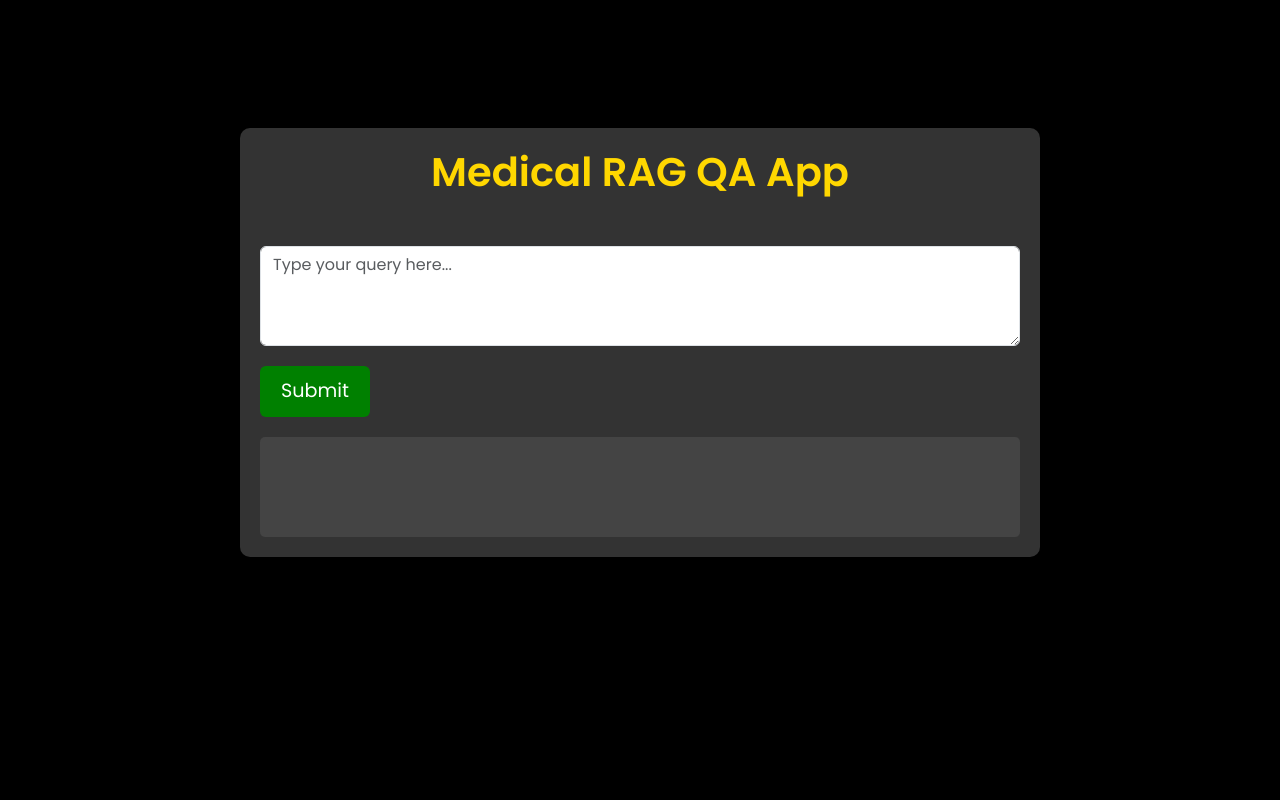
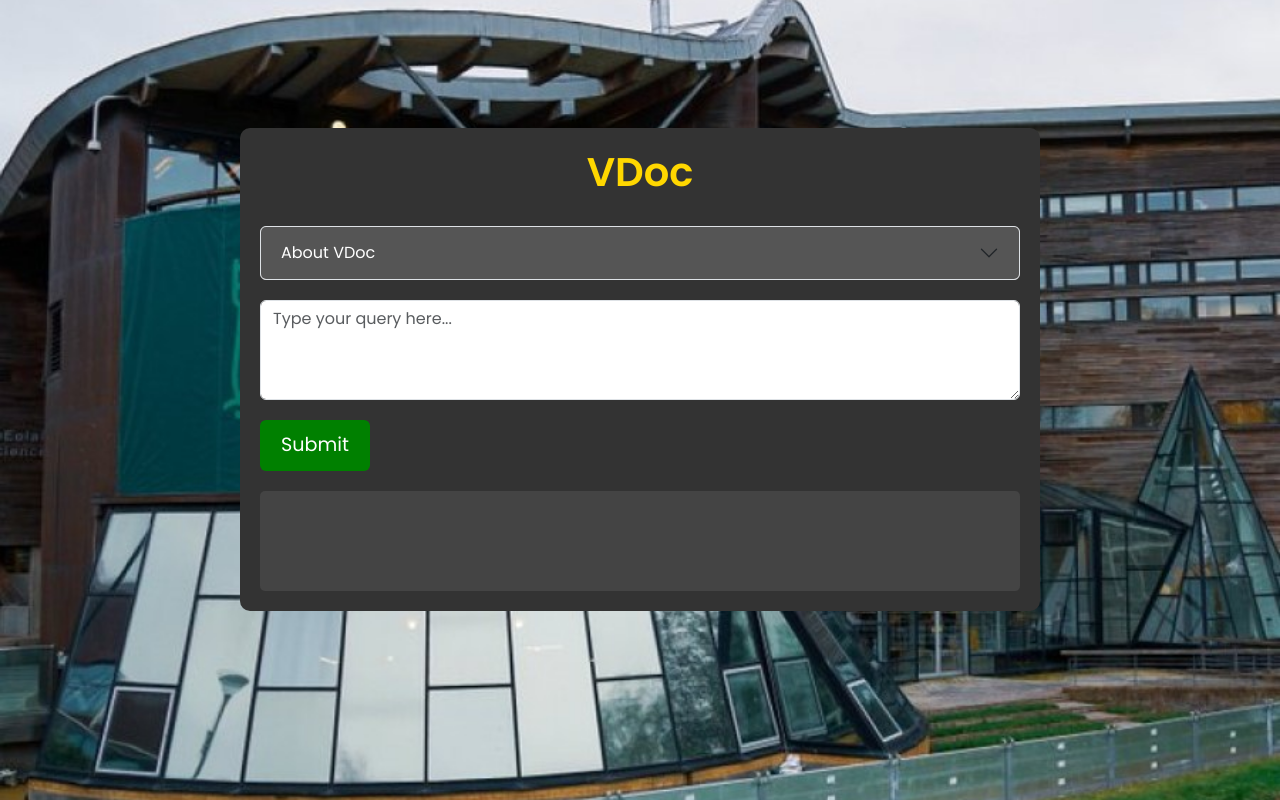
Before and after one commit to warlock-spell/meditron-rag, a FastAPI app: page / in a window 1280 px wide. Run offline with FastAPI, Linux system fonts and the light colour scheme.

Commit message:
release 1.0

```diff
--- /dev/null
+++ b/main.py
@@ -0,0 +1,84 @@
+from langchain import PromptTemplate
+from langchain.llms import CTransformers
+from langchain.chains import RetrievalQA
+from langchain.embeddings import SentenceTransformerEmbeddings
+from fastapi import FastAPI, Request, Form, Response
+from fastapi.responses import HTMLResponse
+from fastapi.templating import Jinja2Templates
+from fastapi.staticfiles import StaticFiles
+from fastapi.encoders import jsonable_encoder
+from qdrant_client import QdrantClient
+from langchain.vectorstores import Qdrant
+import os
+import json
+
+app = FastAPI()
+templates = Jinja2Templates(directory="templates")
+app.mount("/static", StaticFiles(directory="static"), name="static")
+
+local_llm = "mistral-7b-instruct-v0.2.Q5_K_M.gguf"
+
+config = {
+'max_new_tokens': 1024,
+'context_length': 2048,
+'repetition_penalty': 1.1,
+'temperature': 0.1,
+'top_k': 50,
+'top_p': 0.9,
+'stream': True,
+'threads': int(os.cpu_count() / 2)
+}
+
+llm = CTransformers(
+    model=local_llm,
+    model_type="llama",
+    lib="avx2",
+    **config
+)
+
+print("LLM Initialized....")
+
+prompt_template = """
+<s>[INST]
+Use the following pieces of information to answer the user's question.
+If you don't know the answer, just say that you don't know, don't try to make up an answer.
+
+Context: {context}
+Question: {question}
+
+Only return the helpful answer below and nothing else.
+Helpful answer:
+[/INST]
+"""
+
+embeddings = SentenceTransformerEmbeddings(model_name="NeuML/pubmedbert-base-embeddings")
+
+url = "http://localhost:6333"
+
+client = QdrantClient(
+    url=url, prefer_grpc=False
+)
+
+db = Qdrant(client=client, embeddings=embeddings, collection_name="vector_db")
+
+prompt = PromptTemplate(template=prompt_template, input_variables=['context', 'question'])
+
+retriever = db.as_retriever(search_kwargs={"k":1})
+
+@app.get("/", response_class=HTMLResponse)
+async def read_root(request: Request):
+    return templates.TemplateResponse("index.html", {"request": request})
+
+@app.post("/get_response")
+async def get_response(query: str = Form(...)):
+    chain_type_kwargs = {"prompt": prompt}
+    qa = RetrievalQA.from_chain_type(llm=llm, chain_type="stuff", retriever=retriever, return_source_documents=True, chain_type_kwargs=chain_type_kwargs, verbose=True)
+    response = qa(query)
+    print(response)
+    answer = response['result']
+    source_document = response['source_documents'][0].page_content
+    doc = response['source_documents'][0].metadata['source']
+    response_data = jsonable_encoder(json.dumps({"answer": answer, "source_document": source_document, "doc": doc}))
+
+    res = Response(response_data)
+    return res
--- a/rag.py
+++ /dev/null
@@ -1,81 +0,0 @@
-from langchain import PromptTemplate
-from langchain.llms import CTransformers
-from langchain.chains import RetrievalQA
-from langchain.embeddings import SentenceTransformerEmbeddings
-from fastapi import FastAPI, Request, Form, Response
-from fastapi.responses import HTMLResponse
-from fastapi.templating import Jinja2Templates
-from fastapi.staticfiles import StaticFiles
-from fastapi.encoders import jsonable_encoder
-from qdrant_client import QdrantClient
-from langchain.vectorstores import Qdrant
-import os
-import json
-
-app = FastAPI()
-templates = Jinja2Templates(directory="templates")
-app.mount("/static", StaticFiles(directory="static"), name="static")
-
-local_llm = "meditron-7b.Q4_K_M.gguf"
-
-config = {
-'max_new_tokens': 1024,
-'context_length': 2048,
-'repetition_penalty': 1.1,
-'temperature': 0.1,
-'top_k': 50,
-'top_p': 0.9,
-'stream': True,
-'threads': int(os.cpu_count() / 2)
-}
-
-llm = CTransformers(
-    model=local_llm,
-    model_type="llama",
-    lib="avx2",
-    **config
-)
-
-print("LLM Initialized....")
-
-prompt_template = """Use the following pieces of information to answer the user's question.
-If you don't know the answer, just say that you don't know, don't try to make up an answer.
-
-Context: {context}
-Question: {question}
-
-Only return the helpful answer below and nothing else.
-Helpful answer:
-"""
-
-embeddings = SentenceTransformerEmbeddings(model_name="NeuML/pubmedbert-base-embeddings")
-
-url = "http://localhost:6333"
-
-client = QdrantClient(
-    url=url, prefer_grpc=False
-)
-
-db = Qdrant(client=client, embeddings=embeddings, collection_name="vector_db")
-
-prompt = PromptTemplate(template=prompt_template, input_variables=['context', 'question'])
-
-retriever = db.as_retriever(search_kwargs={"k":1})
-
-@app.get("/", response_class=HTMLResponse)
-async def read_root(request: Request):
-    return templates.TemplateResponse("index.html", {"request": request})
-
-@app.post("/get_response")
-async def get_response(query: str = Form(...)):
-    chain_type_kwargs = {"prompt": prompt}
-    qa = RetrievalQA.from_chain_type(llm=llm, chain_type="stuff", retriever=retriever, return_source_documents=True, chain_type_kwargs=chain_type_kwargs, verbose=True)
-    response = qa(query)
-    print(response)
-    answer = response['result']
-    source_document = response['source_documents'][0].page_content
-    doc = response['source_documents'][0].metadata['source']
-    response_data = jsonable_encoder(json.dumps({"answer": answer, "source_document": source_document, "doc": doc}))
-
-    res = Response(response_data)
-    return res
--- a/retriever.py
+++ b/retriever.py
@@ -17,7 +17,7 @@ db = Qdrant(client=client, embeddings=embeddings, collection_name="vector_db")
 
 print(db)
 print("######")
-query = "What is ABCs of Diabetes?"
+query = "What is Sulfonylureas?"
 
 docs = db.similarity_search_with_score(query=query, k=2)
 for i in docs:
--- a/templates/index.html
+++ b/templates/index.html
@@ -4,12 +4,13 @@
 <head>
     <meta charset="UTF-8">
     <meta name="viewport" content="width=device-width, initial-scale=1.0">
-    <title>RAG Project</title>
+    <title>VDoc</title>
     <link href="https://fonts.googleapis.com/css2?family=Poppins:wght@400;600&display=swap" rel="stylesheet">
     <link href="https://cdn.jsdelivr.net/npm/bootstrap@5.3.0/dist/css/bootstrap.min.css" rel="stylesheet">
     <style>
         body {
-            background-color: black;
+            background: url('static/UL.jpg') no-repeat center center fixed;
+            background-size: cover;
             font-family: 'Poppins', sans-serif;
             color: white;
         }
@@ -80,26 +81,30 @@
 
 <body>
     <div class="container chat-container">
-        <h1 class="chat-heading">Medical RAG QA App</h1>
+        <h1 class="chat-heading">VDoc</h1>
 
-        <!-- <div class="accordion" id="appDescriptionAccordion">
+        <div class="accordion" id="appDescriptionAccordion">
             <div class="accordion-item">
                 <h2 class="accordion-header" id="descriptionHeading">
                     <button class="accordion-button collapsed" type="button" data-bs-toggle="collapse"
                         data-bs-target="#collapseDescription" aria-expanded="true" aria-controls="collapseDescription">
-                        About This App
+                        About VDoc
                     </button>
                 </h2>
                 <div id="collapseDescription" class="accordion-collapse collapse" aria-labelledby="descriptionHeading"
                     data-bs-parent="#appDescriptionAccordion">
                     <div class="accordion-body text-dark">
-                        This is a RAG implementation using Open Source stack. Intel's Neural Chat has been used to build
-                        this app along with BGE Embeddings as an embedding model, Chroma DB as a vector store, and
-                        Langchain & CTransformers as an orchestration frameworks.
+                        Virtual Doctor (VDoc) is a pioneering initiative aimed at enhancing the capabilities of
+                        healthcare professionals through advanced AI technology. This AI-driven QA chatbot is
+                        meticulously designed to deliver precise medical information by harnessing the power of the
+                        Retrieval-Augmented Generation (RAG) Framework, built entirely on an open-source technology
+                        stack, ensuring complete transparency and reliability. Not to replace doctors but to make
+                        doctors superhuman. Developed by Divya Acharya under the expert guidance of Dr. Brendan and
+                        Dr. Arash, VDoc represents the future of medical knowledge dissemination.
                     </div>
                 </div>
             </div>
-        </div> -->
+        </div>
 
         <div class="row">
             <div class="col">
```
Also changed, not shown: README.md, static/UL.jpg (added), 5 other files.
